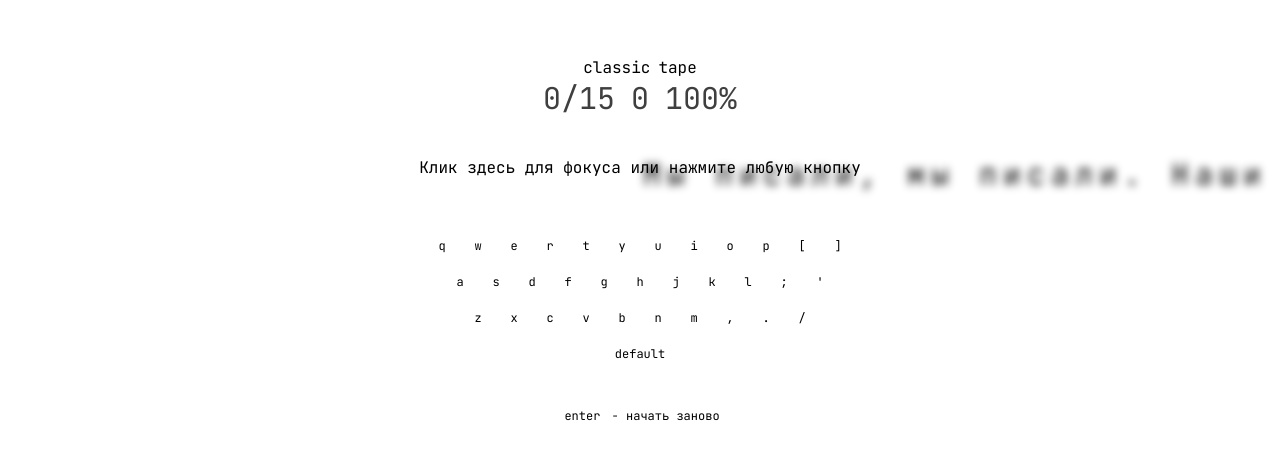
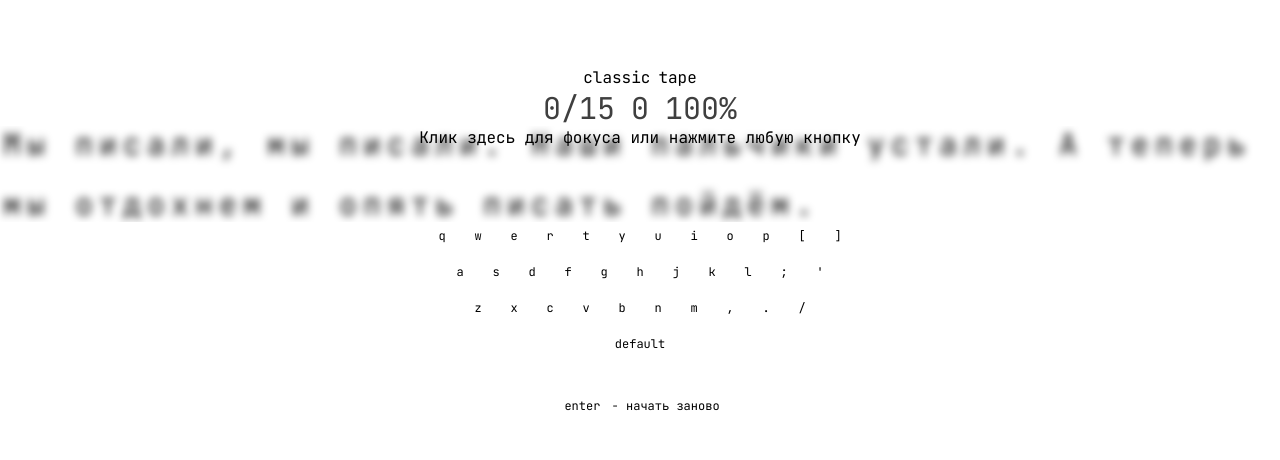
Before and after one commit to kirillmihalych/code-type, a Vue app: page / in a window 1280 px wide. Shown: the part 160-620 px from the top of the page. Built offline with nearby package versions, Linux system fonts and the light colour scheme; what @tanstack/vue-query would draw is missing.

Commit message:
change classic | tape layouts

```diff
--- a/src/App.vue
+++ b/src/App.vue
@@ -20,26 +20,16 @@
     />
     <div
       ref="carret-parent"
-      class="relative w-dvw py-10 flex gap-6 overflow-hidden"
+      class="relative w-dvw flex gap-6 overflow-hidden"
       @click="setFocus"
     >
       <div
         ref="carret"
         v-show="isInputFocused"
-        style="
-          position: absolute;
-          width: 4px;
-          border-radius: 4px;
-          height: 36px;
-          /* top: 50%; */
-          left: calc(50%);
-        "
+        style="position: absolute; width: 4px; border-radius: 4px; height: 36px"
+        :style="caretStyle"
         class="transition-[left,top] motion-reduce:transition-none motion-safe:animate-blink bg-caret"
       ></div>
-      <!-- :style="{
-            left: carretCoordinates.left + 'px',
-            top: carretCoordinates.top + 'px',
-          }" -->
       <div
         v-show="!isInputFocused"
         class="absolute w-full text-center text-helper"
@@ -49,7 +39,7 @@
       <div
         class="words-wrapper text-3xl text-primary flex gap-6 transition-all"
         :class="[isInputFocused ? 'blur-none' : 'blur-sm']"
-        :style="{ marginLeft: testMarginLeft }"
+        :style="testMarginLeft"
       >
         <div
           v-for="(word, i) in wordsQueue"
@@ -135,7 +125,20 @@ const carretCoordinates = ref({
 });
 const tapeMarginLeft = ref(0);
 const testMarginLeft = computed(() => {
-  return width.value / 2 - tapeMarginLeft.value + "px";
+  return currentMode.value === "tape"
+    ? { marginLeft: width.value / 2 - tapeMarginLeft.value + "px" }
+    : {
+        marginLeft: 0,
+        flexWrap: "wrap",
+      };
+});
+const caretStyle = computed(() => {
+  return currentMode.value === "tape"
+    ? { left: "calc(50%)" }
+    : {
+        left: carretCoordinates.value.left + "px",
+        top: carretCoordinates.value.top + "px",
+      };
 });
 
 // "Мы писали, мы писали. Наши пальчики устали. А теперь мы отдохнем и опять писать пойдём."
@@ -145,14 +148,15 @@ const text = ref(
 const totalChars = computed(() => {
   return text.value.split("").length;
 });
-// const currentlyAtCharIndex = ref(0);
 
-const currentMode = ref("tape");
+const currentMode = ref("classic");
 function setTapeMode() {
   currentMode.value = "tape";
+  reset();
 }
 function setClassicMode() {
   currentMode.value = "classic";
+  reset();
 }
 
 const mistakes = ref([]);
@@ -344,7 +348,7 @@ watchEffect(() => {
       if (currentMode.value === "tape") {
         tapeMarginLeft.value -= 24;
       } else if (currentMode.value === "classic") {
-        carretCoordinates.value.left += 24;
+        carretCoordinates.value.left -= 24;
       }
     }
     if (trimmedInput.value.length === 0) {
```
